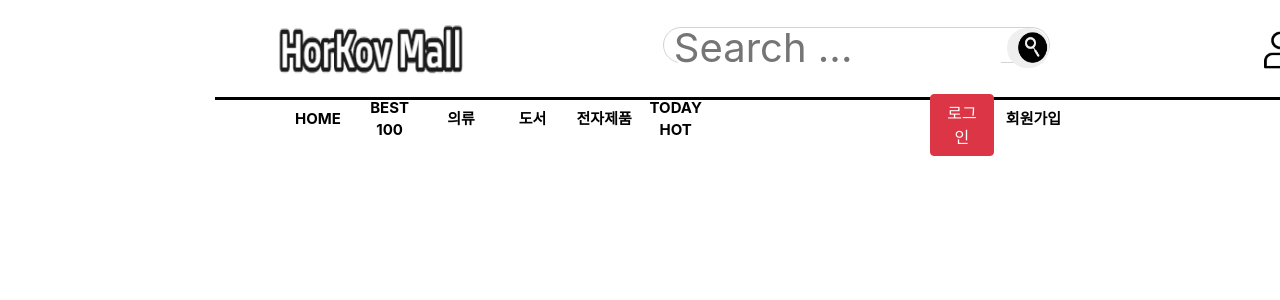
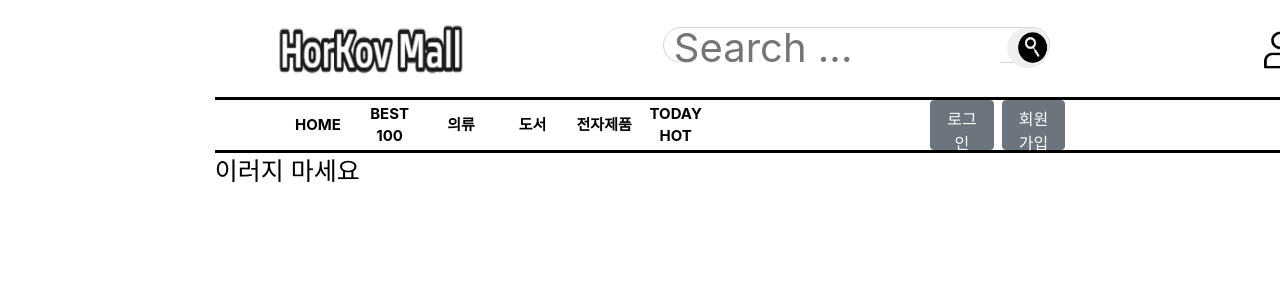
Before and after one commit to ewhdtls0/MALL-with-react-boot, a React (Create React App) app in the folder frontend/: page /ItemPages in a window 1280 px wide. Shown: the top 300 px of the page. Built offline with nearby package versions, Linux system fonts and the light colour scheme; no server answers.

Commit message:
Login_SignUp_CSS_Modified

```diff
--- a/frontend/src/App.js
+++ b/frontend/src/App.js
@@ -25,7 +25,6 @@ function App(){
           <Grid item xs={8}>
             <Header/>
             <NaviRoutes/>
-            <h1 className="App-title">{message}</h1>
           </Grid>
           <Grid item xs={2}></Grid>
         </Grid>
--- a/frontend/src/layout/Navi.js
+++ b/frontend/src/layout/Navi.js
@@ -5,6 +5,7 @@ import Grid from '@material-ui/core/Grid';
 import './css/Navi.css';
 import { Link } from 'react-router-dom';
 import Login from '../login/login'
+import SignUp from '../login/signup';
 
 
 const Wrapper = styled.div`
@@ -50,8 +51,8 @@ const Navi = () => (
                 <Grid item xs={1}><Link className="navi_a_tag" to="/Electronics" style={{textDecoration: 'none'}}><div style={vertical_M}>전자제품</div></Link></Grid>
                 <Grid item xs={1}><Link className="navi_a_tag" to="/TodayHot" style={{textDecoration: 'none'}}><div style={vertical_M}>TODAY HOT</div></Link></Grid>
                 <Grid item xs={3}><div style={vertical_M}></div></Grid>
-                <Grid item xs={1}><Login className="navi_a_tag" buttonLabel={"로그인"}></Login></Grid>
-                <Grid item xs={1}><Link className="navi_a_tag" to="/" style={{textDecoration: 'none'}}><div style={vertical_M}>회원가입</div></Link></Grid>
+                <Grid item xs={1}><Login buttonLabel={"로그인"}></Login></Grid>
+                <Grid item xs={1}><SignUp buttonLabel={"회원가입"}></SignUp></Grid>
             </Grid>
         </div>
 
--- /dev/null
+++ b/frontend/src/layout/component/MainViewComponents/views/components/ItemPages.js
@@ -0,0 +1,27 @@
+import React, {Component} from 'react';
+import styled from 'styled-components';
+
+const Wrapper = styled.div`
+    height: 1020px;
+    width: 100%;
+    top: 60px;
+    z-index: 5;
+
+    color: black;
+
+    border-top: 3px solid black;
+    font-size: 25px;
+    min-width: 1300px;
+`;
+
+class ItemPages extends Component{
+    render(){
+      return(
+        <Wrapper>
+          <p>이러지 마세요</p>
+        </Wrapper>
+      );
+    }
+  }
+
+export default ItemPages;
--- a/frontend/src/layout/component/MainViewComponents/views/components/ItemViews.js
+++ b/frontend/src/layout/component/MainViewComponents/views/components/ItemViews.js
@@ -2,6 +2,8 @@ import React from 'react';
 import Grid from '@material-ui/core/Grid';
 import testImage from '../../../../img/testImage.png';
 import '../../../../css/items.css';
+import { Link } from 'react-router-dom';
+
 
 const ItemViews = () => {
     return(
@@ -9,14 +11,14 @@ const ItemViews = () => {
             <div className="row">
                 <Grid style={{height: '100%'}} container spacing={1}>
                     <Grid item xs={3}>
-                        <a href="/" className="linkEffect"><div className="items">
+                        <Link to="/ItemPages" className="linkEffect"><div className="items">
                             <div className="imgWrapper">
                                 <img src={testImage} width="80%" height="60%"></img>
                             </div>
                             <div className="cardWrapper">
                                 <p className="card">this is a card for items</p>
                             </div>
-                        </div></a>
+                        </div></Link>
                     </Grid>
                     <Grid item xs={3}>
                         <a href="/" className="linkEffect"><div className="items">
--- a/frontend/src/layout/component/Routes/NaviRoutes.js
+++ b/frontend/src/layout/component/Routes/NaviRoutes.js
@@ -7,6 +7,8 @@ import Books from '../MainViewComponents/views/Books';
 import Clothes from '../MainViewComponents/views/Clothes';
 import Electronics from '../MainViewComponents/views/Electronics';
 import TodayHot from '../MainViewComponents/views/TodayHot';
+import ItemPages from '../MainViewComponents/views/components/ItemPages';
+
 export default() => (
     <Router>
         <Navi/>
@@ -16,6 +18,8 @@ export default() => (
         <Route path="/Clothes" component={Clothes}></Route>
         <Route path="/Electronics" component={Electronics}></Route>
         <Route path="/TodayHot" component={TodayHot}></Route>
+
+        <Route path="/ItemPages" component={ItemPages}></Route>
     </Router>
 
 )
--- /dev/null
+++ b/frontend/src/layout/css/loginParts.css
@@ -0,0 +1,9 @@
+.loginComponents{
+    width: 100%;
+    height: 50px;
+    background: white;
+    border: none;
+    color: black;
+    font-weight: bold;
+    font-size: 15px;
+}
--- a/frontend/src/login/login.js
+++ b/frontend/src/login/login.js
@@ -1,6 +1,6 @@
 import React, { Component } from "react";
 import { Button, Modal, ModalBody } from 'reactstrap';
-
+import '../layout/css/loginParts.css';
 export default class Login extends Component {
     constructor(props) {
         super(props);
@@ -20,7 +20,7 @@ export default class Login extends Component {
     render() {
         return (
             <div>
-                <Button color="danger" onClick={this.toggle}>{this.props.buttonLabel}</Button>
+                <Button className="loginComponents" onClick={this.toggle}>{this.props.buttonLabel}</Button>
                 <Modal isOpen={this.state.modal} toggle={this.toggle} className={this.props.className}>
                 <ModalBody>
                     <form>
--- a/frontend/src/login/signup.js
+++ b/frontend/src/login/signup.js
@@ -21,7 +21,7 @@ export default class SignUp extends Component {
     render() {
         return (
             <div>
-                <Button color="danger" onClick={this.toggle}>{this.props.buttonLabel}</Button>
+                <Button className="loginComponents" onClick={this.toggle}>{this.props.buttonLabel}</Button>
                 <Modal isOpen={this.state.modal} toggle={this.toggle} className={this.props.className}>
                 <ModalBody>
                     <form>
```
Also changed, not shown: 2 other files (tests, documents, lock files or other folders).
